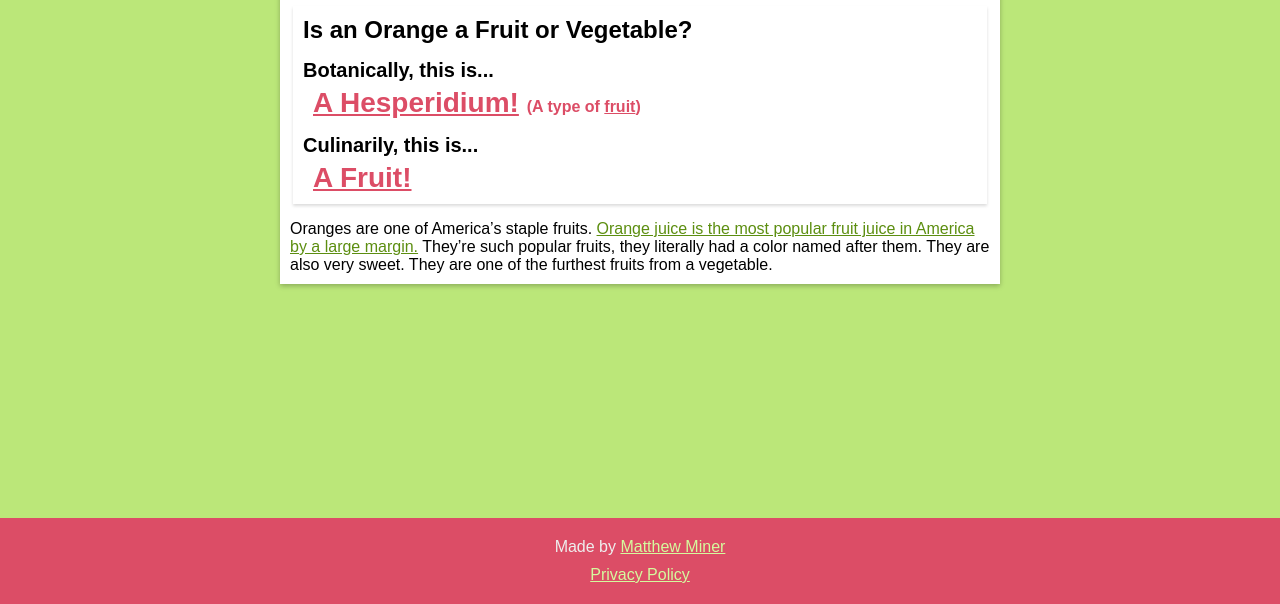
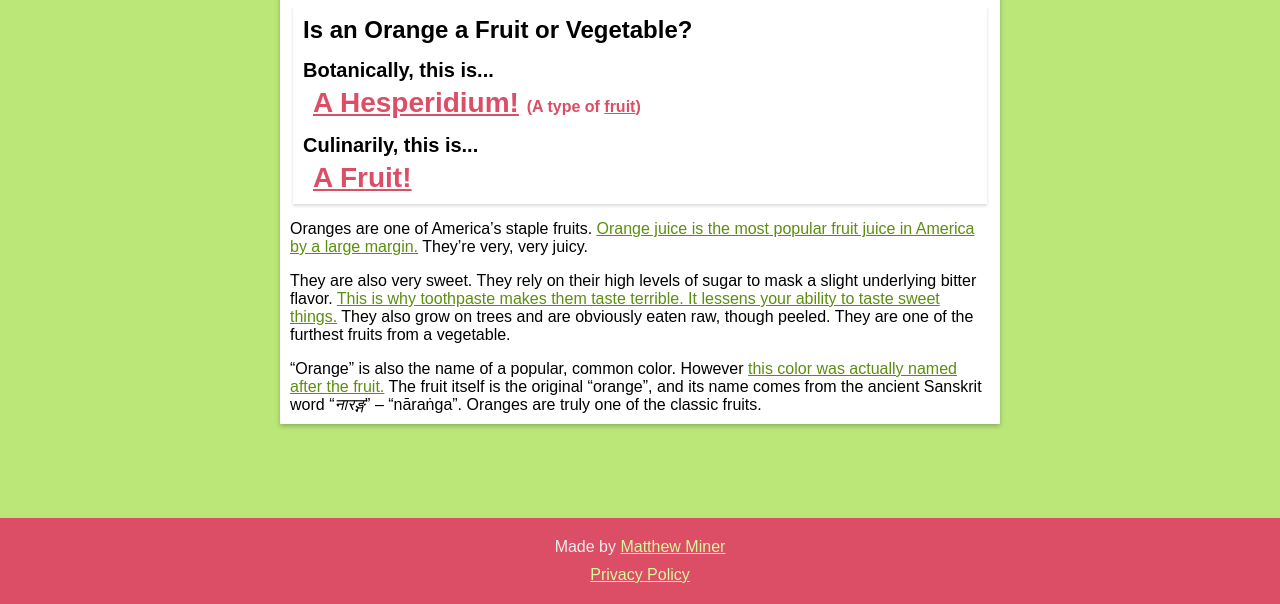
Before and after one commit to mminer237/fruitorvegetable, a Jekyll site: the page built from _items/orange.md, in a window 1280 px wide, cut to the strip 296-900 px from the top of the page. Built offline with Jekyll 4.4.1, drawn with Linux system fonts in a browser that asks for light colours.

Commit message:
Expand orange article

```diff
--- a/_items/orange.md
+++ b/_items/orange.md
@@ -5,4 +5,8 @@ botanically: hesperidium
 culinarily: fruit
 image: assets/images/oranges.jpg
 ---
-Oranges are one of America's staple fruits. [Orange juice is the most popular fruit juice in America by a large margin.](https://www.ers.usda.gov/data-products/chart-gallery/gallery/chart-detail/?chartId=85485) They're such popular fruits, they literally had a color named after them. They are also very sweet. They are one of the furthest fruits from a vegetable.
+Oranges are one of America's staple fruits. [Orange juice is the most popular fruit juice in America by a large margin.](https://www.ers.usda.gov/data-products/chart-gallery/gallery/chart-detail/?chartId=85485) They're very, very juicy.
+
+They are also very sweet. They rely on their high levels of sugar to mask a slight underlying bitter flavor. [This is why toothpaste makes them taste terrible. It lessens your ability to taste sweet things.](https://sites.psu.edu/siowfa16/2016/10/16/why-are-orange-juice-and-toothpaste-such-a-bad-mix/) They also grow on trees and are obviously eaten raw, though peeled. They are one of the furthest fruits from a vegetable.
+
+"Orange" is also the name of a popular, common color. However [this color was actually named after the fruit.](https://www.atlasobscura.com/articles/orange-fruit-color-origin) The fruit itself is the original "orange", and its name comes from the ancient Sanskrit word "<span lang="sa">नारङ्ग</span>" – "nāraṅga". Oranges are truly one of the classic fruits.
```
